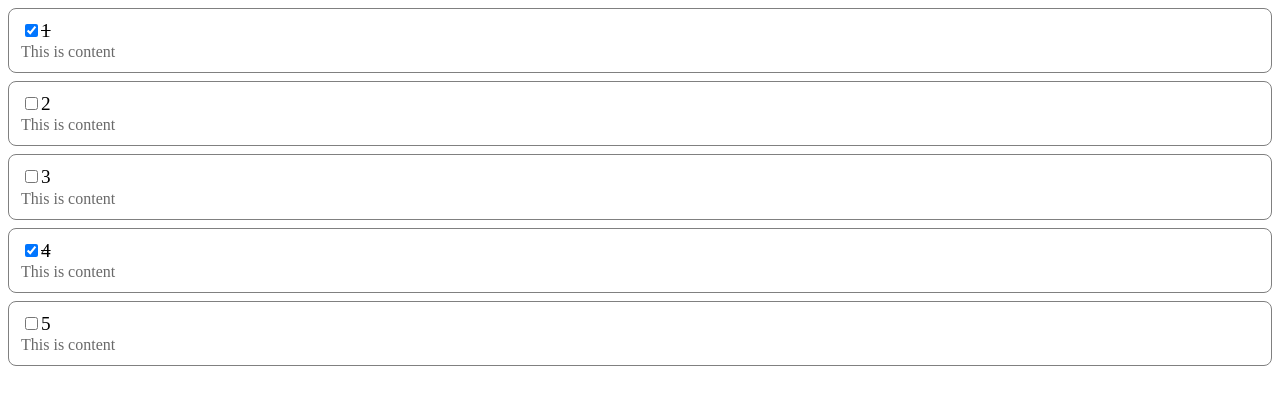
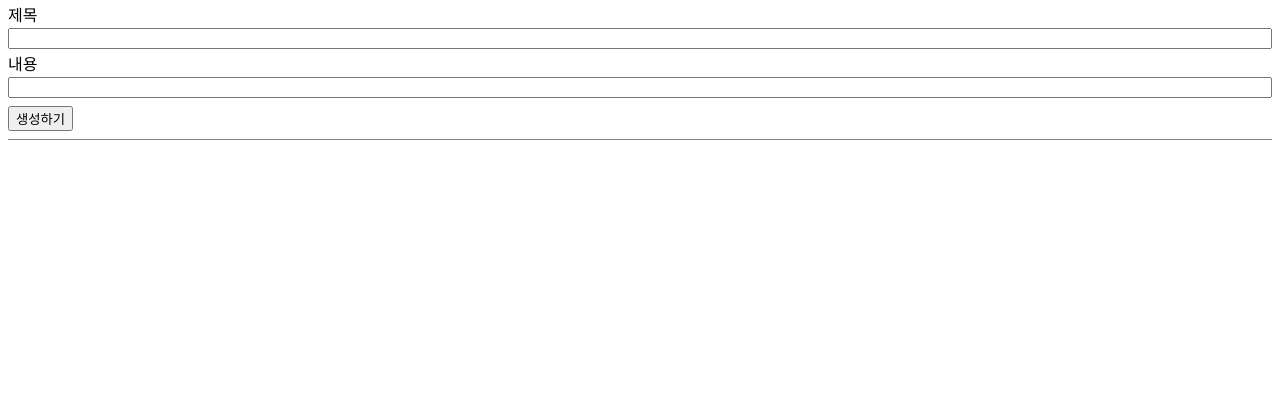
Before and after one commit to akfakf0509/Composition-To-do-List, a Nuxt app: page / in a window 1280 px wide. Shown: the top 404 px of the page. Built offline with nearby package versions, Linux system fonts and the light colour scheme.

Commit message:
feat: Work 생성 완료

```diff
--- a/app.vue
+++ b/app.vue
@@ -2,58 +2,43 @@
 import { Ref } from "vue";
 import { Props as WorkCardProps } from "~/components/WorkCard.vue";
 
+let key = ref(0);
 const workList: Ref<WorkCardProps[]> = ref([]);
 
-workList.value.push({
-    content: "This is content",
-    id: 1,
-    isDone: true,
-    title: "1",
-});
-workList.value.push({
-    content: "This is content",
-    id: 2,
-    isDone: false,
-    title: "2",
-});
-workList.value.push({
-    content: "This is content",
-    id: 3,
-    isDone: false,
-    title: "3",
-});
-workList.value.push({
-    content: "This is content",
-    id: 4,
-    isDone: true,
-    title: "4",
-});
-workList.value.push({
-    content: "This is content",
-    id: 5,
-    isDone: false,
-    title: "5",
-});
-
-function handleChange(i: number, isDone: boolean) {
+function updateIsDone(i: number, isDone: boolean) {
     workList.value.splice(i, 1, { ...workList.value[i], isDone });
+}
+function createWork(title: string, content: string) {
+    workList.value.push({ content, id: key.value++, isDone: false, title });
 }
 </script>
 
 <template>
-    <ul class="list">
+    <div class="app">
+        <CreateForm class="app__form" @create="createWork" />
+        <ul class="app__list">
             <WorkCard
                 v-for="(work, i) in workList"
                 v-bind="work"
-            @change="handleChange(i, $event)"
+                @change="updateIsDone(i, $event)"
             />
         </ul>
+    </div>
 </template>
 
 <style lang="scss" scoped>
-.list {
+.app {
+    padding: 8px;
+
+    &__form {
+        padding-bottom: 8px;
+        margin-bottom: 16px;
+        border-bottom: 1px solid gray;
+    }
+
+    &__list {
         display: grid;
         gap: 8px;
-    padding: 8px;
+    }
 }
 </style>
```
Lines whose indentation alone changed are shown as unchanged.
